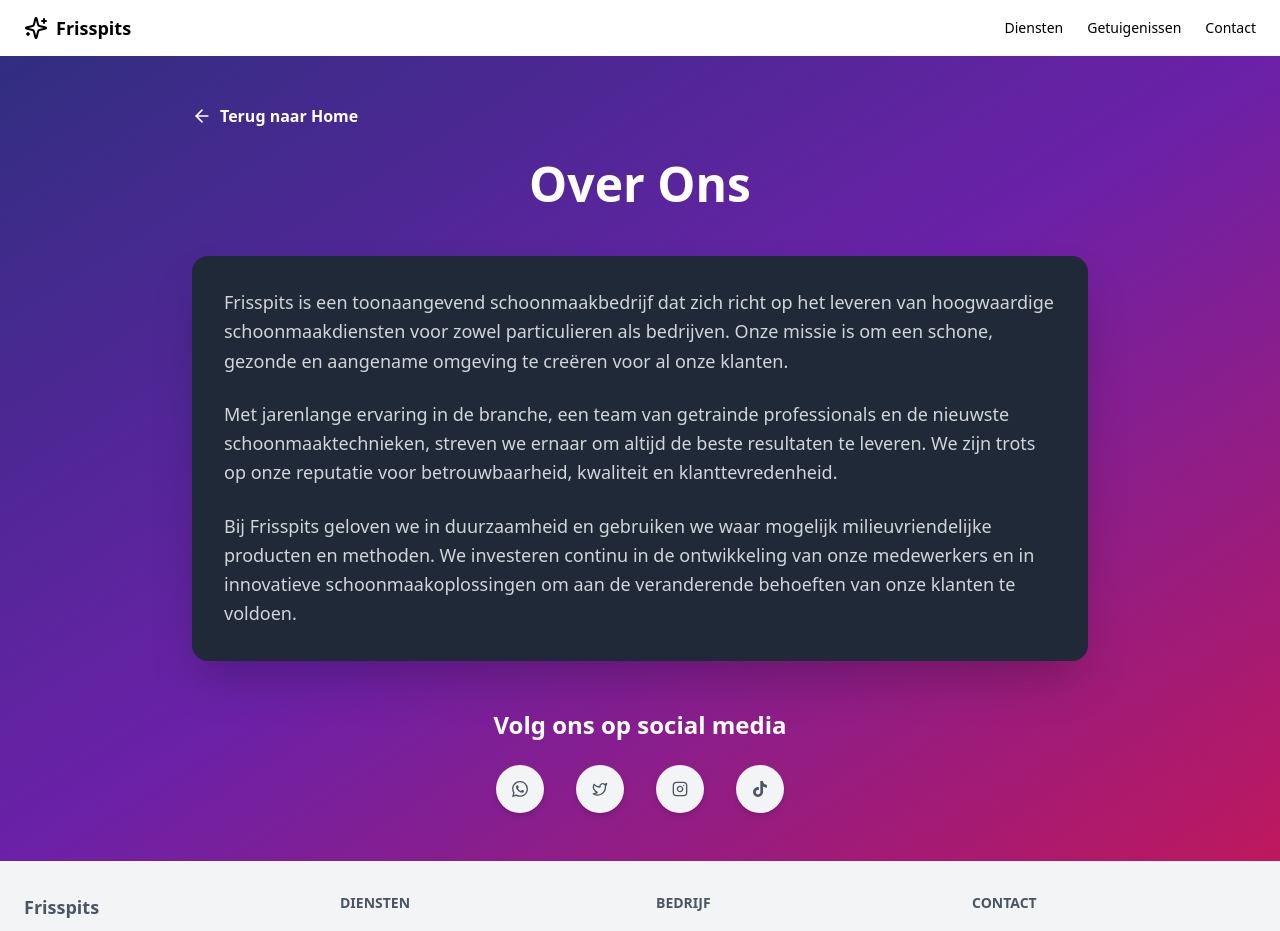
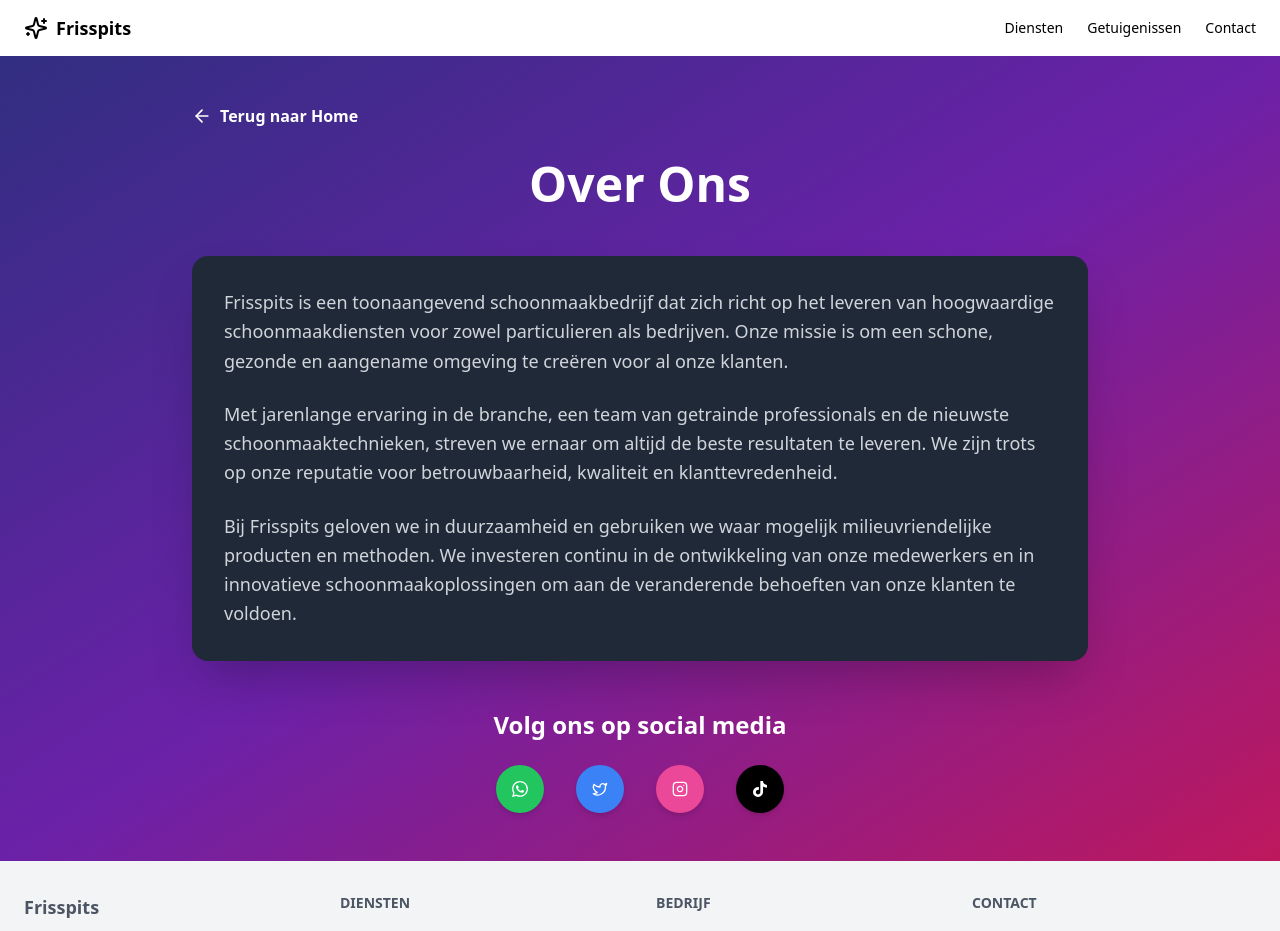
Before and after one commit to Pajer3/rr, a Next.js app: page /bedrijf/over-ons in a window 1280 px wide. Shown: the top 931 px of the page. Built offline with nearby package versions, Linux system fonts and the light colour scheme.

Commit message:
Updated dependencies and gitignore

```diff
--- a/next.config.mjs
+++ b/next.config.mjs
@@ -8,7 +8,7 @@ const nextConfig = {
       },
       transpilePackages: ['lucide-react'],
   images: {
-    domains: ['images.unsplash.com'],
+    domains: ['images.remotePatterns'],
   },
 };
 
--- a/src/app/bedrijf/over-ons/page.tsx
+++ b/src/app/bedrijf/over-ons/page.tsx
@@ -73,13 +73,13 @@ export default function OverOns() {
   )
 }
 
-function SocialLink({ href, icon, label }: { href: string; icon: React.ReactNode; label: string }) {
+function SocialLink({ href, icon, label, bg }: { href: string; icon: React.ReactNode; label: string; bg: string }) {
   return (
     <a
       href={href}
       target="_blank"
       rel="noopener noreferrer"
-      className="p-4 bg-gray-100 rounded-full shadow-md text-gray-600 hover:text-white hover:bg-blue-600 transition duration-300 flex items-center justify-center w-12 h-12"
+      className={`p-4 rounded-full shadow-md text-white hover:opacity-80 transition duration-300 flex items-center justify-center w-12 h-12 ${bg}`}
       aria-label={label}
     >
       {icon}
@@ -90,7 +90,6 @@ function SocialLink({ href, icon, label }: { href: string; icon: React.ReactNode
 function WhatsAppIcon() {
   return (
     <svg viewBox="0 0 24 24" className="h-6 w-6 fill-current">
-      {/* WhatsApp SVG path */}
       <path d="M17.472 14.382c-.297-.149-1.758-.867-2.03-.967-.273-.099-.471-.148-.67.15-.197.297-.767.966-.94 1.164-.173.199-.347.223-.644.075-.297-.15-1.255-.463-2.39-1.475-.883-.788-1.48-1.761-1.653-2.059-.173-.297-.018-.458.13-.606.134-.133.298-.347.446-.52.149-.174.198-.298.298-.497.099-.198.05-.371-.025-.52-.075-.149-.669-1.612-.916-2.207-.242-.579-.487-.5-.669-.51-.173-.008-.371-.01-.57-.01-.198 0-.52.074-.792.372-.272.297-1.04 1.016-1.04 2.479 0 1.462 1.065 2.875 1.213 3.074.149.198 2.096 3.2 5.077 4.487.709.306 1.262.489 1.694.625.712.227 1.36.195 1.871.118.571-.085 1.758-.719 2.006-1.413.248-.694.248-1.289.173-1.413-.074-.124-.272-.198-.57-.347m-5.421 7.403h-.004a9.87 9.87 0 01-5.031-1.378l-.361-.214-3.741.982.998-3.648-.235-.374a9.86 9.86 0 01-1.51-5.26c.001-5.45 4.436-9.884 9.888-9.884 2.64 0 5.122 1.03 6.988 2.898a9.825 9.825 0 012.893 6.994c-.003 5.45-4.437 9.884-9.885 9.884m8.413-18.297A11.815 11.815 0 0012.05 0C5.495 0 .16 5.335.157 11.892c0 2.096.547 4.142 1.588 5.945L.057 24l6.305-1.654a11.882 11.882 0 005.683 1.448h.005c6.554 0 11.89-5.335 11.893-11.893a11.821 11.821 0 00-3.48-8.413Z"/>
     </svg>
   )
@@ -99,7 +98,6 @@ function WhatsAppIcon() {
 function TikTokIcon() {
   return (
     <svg viewBox="0 0 24 24" className="h-6 w-6 fill-current">
-        {/* TikTok SVG path */}
       <path d="M12.525.02c1.31-.02 2.61-.01 3.91-.02.08 1.53.63 3.09 1.75 4.17 1.12 1.11 2.7 1.62 4.24 1.79v4.03c-1.44-.05-2.89-.35-4.2-.97-.57-.26-1.1-.59-1.62-.93-.01 2.92.01 5.84-.02 8.75-.08 1.4-.54 2.79-1.35 3.94-1.31 1.92-3.58 3.17-5.91 3.21-1.43.08-2.86-.31-4.08-1.03-2.02-1.19-3.44-3.37-3.65-5.71-.02-.5-.03-1-.01-1.49.18-1.9 1.12-3.72 2.58-4.96 1.66-1.44 3.98-2.13 6.15-1.72.02 1.48-.04 2.96-.04 4.44-.99-.32-2.15-.23-3.02.37-.63.41-1.11 1.04-1.36 1.75-.21.51-.15 1.07-.14 1.61.24 1.64 1.82 3.02 3.5 2.87 1.12-.01 2.19-.66 2.77-1.61.19-.33.4-.67.41-1.06.1-1.79.06-3.57.07-5.36.01-4.03-.01-8.05.02-12.07z"/>
     </svg>
   )
```
Lines whose indentation alone changed are shown as unchanged.
